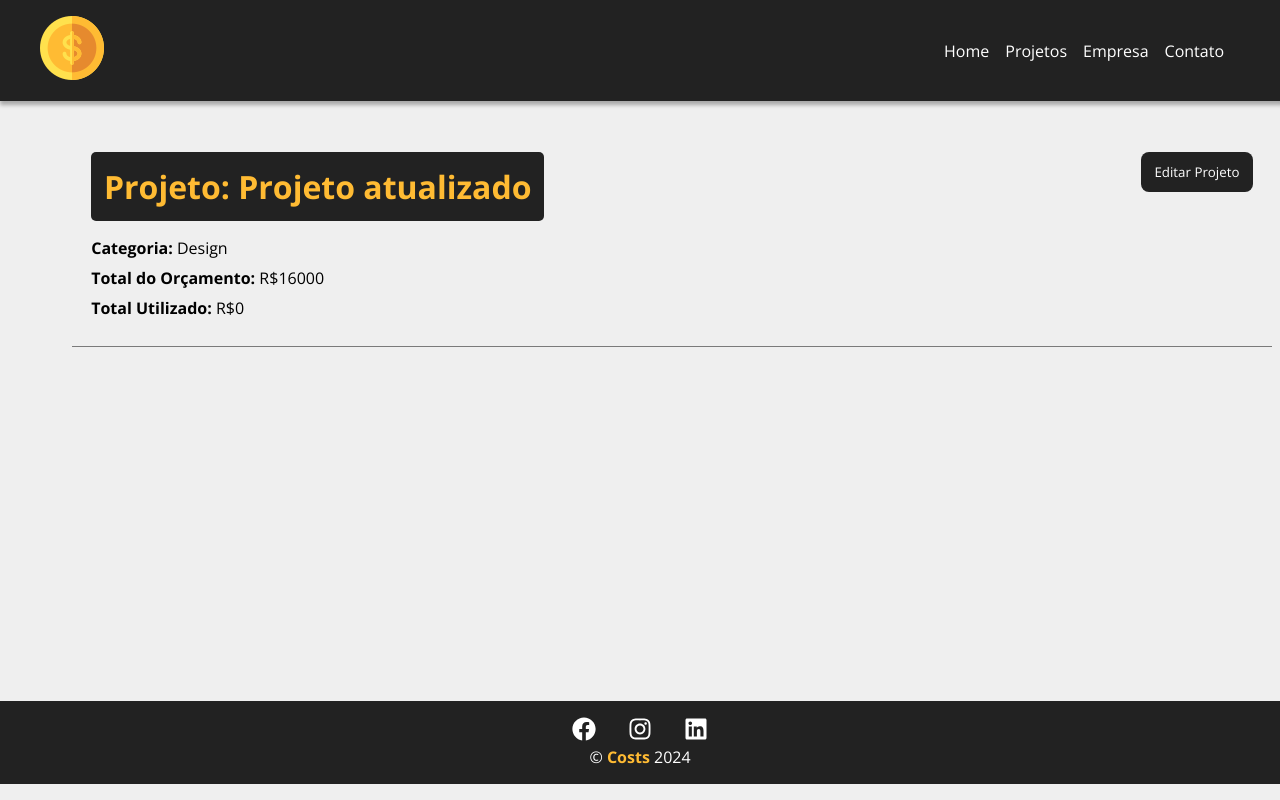
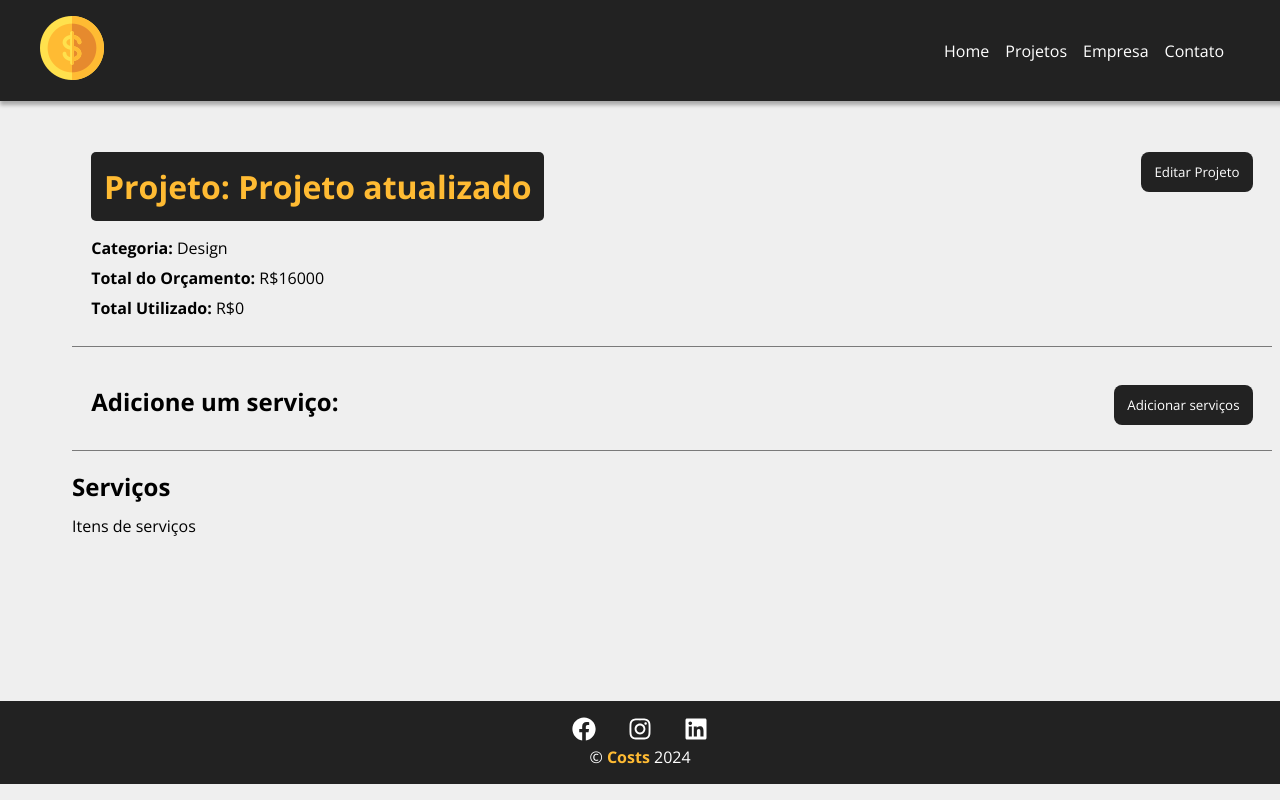
Before and after one commit to TawanDeodato/estudos-na-pratica-react, a React (Create React App) app in the folder costs/: page /project/54e5 in a window 1280 px wide. Shown: the top 800 px of the page. Built offline with nearby package versions, Linux system fonts and the light colour scheme; data requests are answered from the project's data file.

Commit message:
Criando área de serviços dos projetos

```diff
--- a/costs/src/components/pages/Project.js
+++ b/costs/src/components/pages/Project.js
@@ -12,6 +12,7 @@
 
   const [project, setProject] = useState([]);
   const [showProjectForm, setShowProjectForm] = useState(false);
+  const [showServiceForm, setShowServiceForm] = useState(false);
   const [message, setMessage] = useState();
   const [type, setType] = useState();
 
@@ -30,6 +31,8 @@
   }, [id]);
 
   function editPost(project) {
+    setMessage("");
+
     // budget validation
     if (project.budget < project.cost) {
       setMessage("O orçamento não pode ser menor do que o custo do projeto!");
@@ -56,6 +59,10 @@
 
   function toggleProjectForm() {
     setShowProjectForm(!showProjectForm);
+  }
+
+  function toggleServiceForm() {
+    setShowServiceForm(!showServiceForm);
   }
 
   return (
@@ -91,6 +98,19 @@
                 </div>
               )}
             </div>
+            <div className={styles.service_form_container}>
+              <h2>Adicione um serviço: </h2>
+              <button className={styles.btn} onClick={toggleServiceForm}>
+                {!showServiceForm ? "Adicionar serviços" : "Fechar"}
+              </button>
+              <div className={styles.project_info}>
+                {showServiceForm && <div>Formulário dos serviços</div>}
+              </div>
+            </div>
+            <h2>Serviços</h2>
+            <Container customClass="start">
+              <p>Itens de serviços</p>
+            </Container>
           </Container>
         </div>
       ) : (
```
